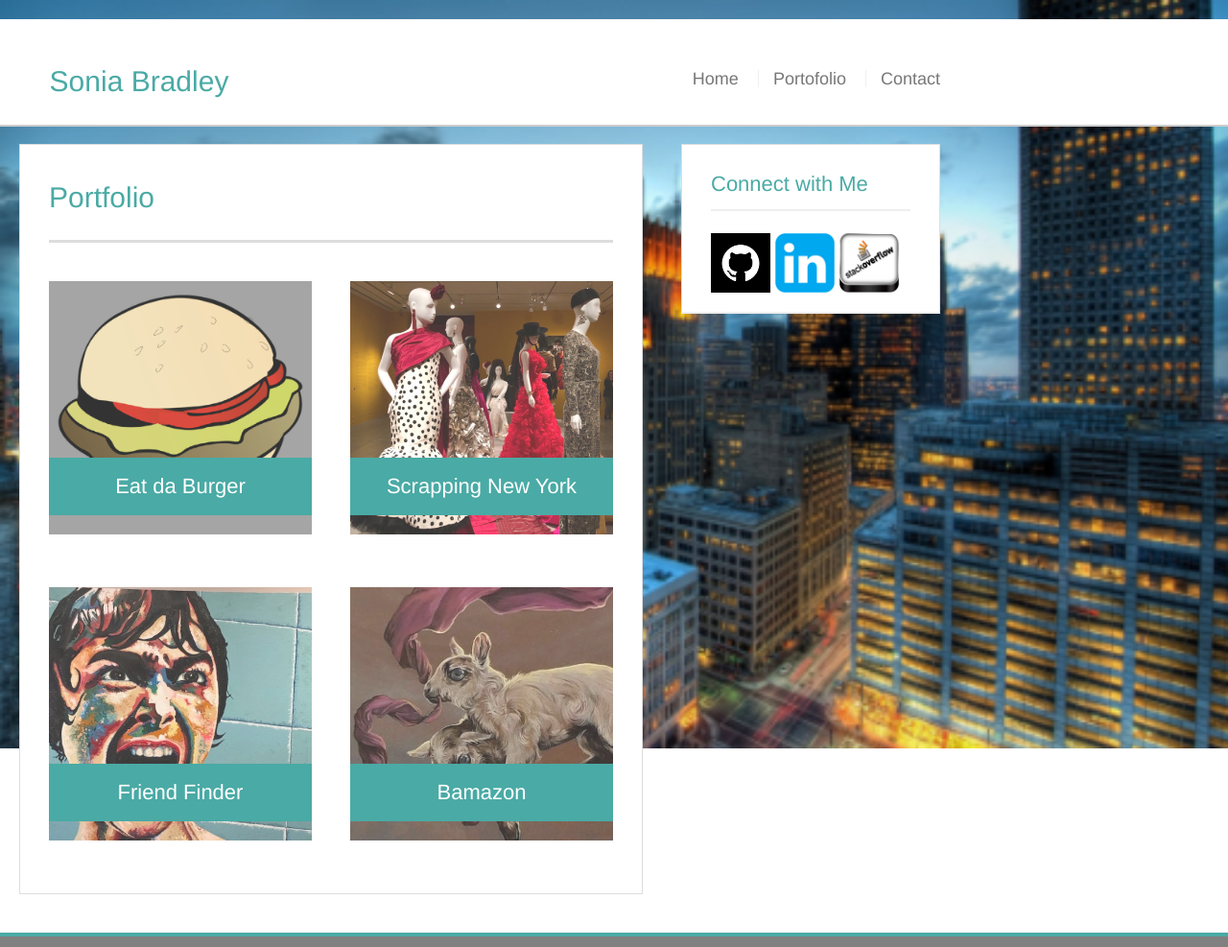
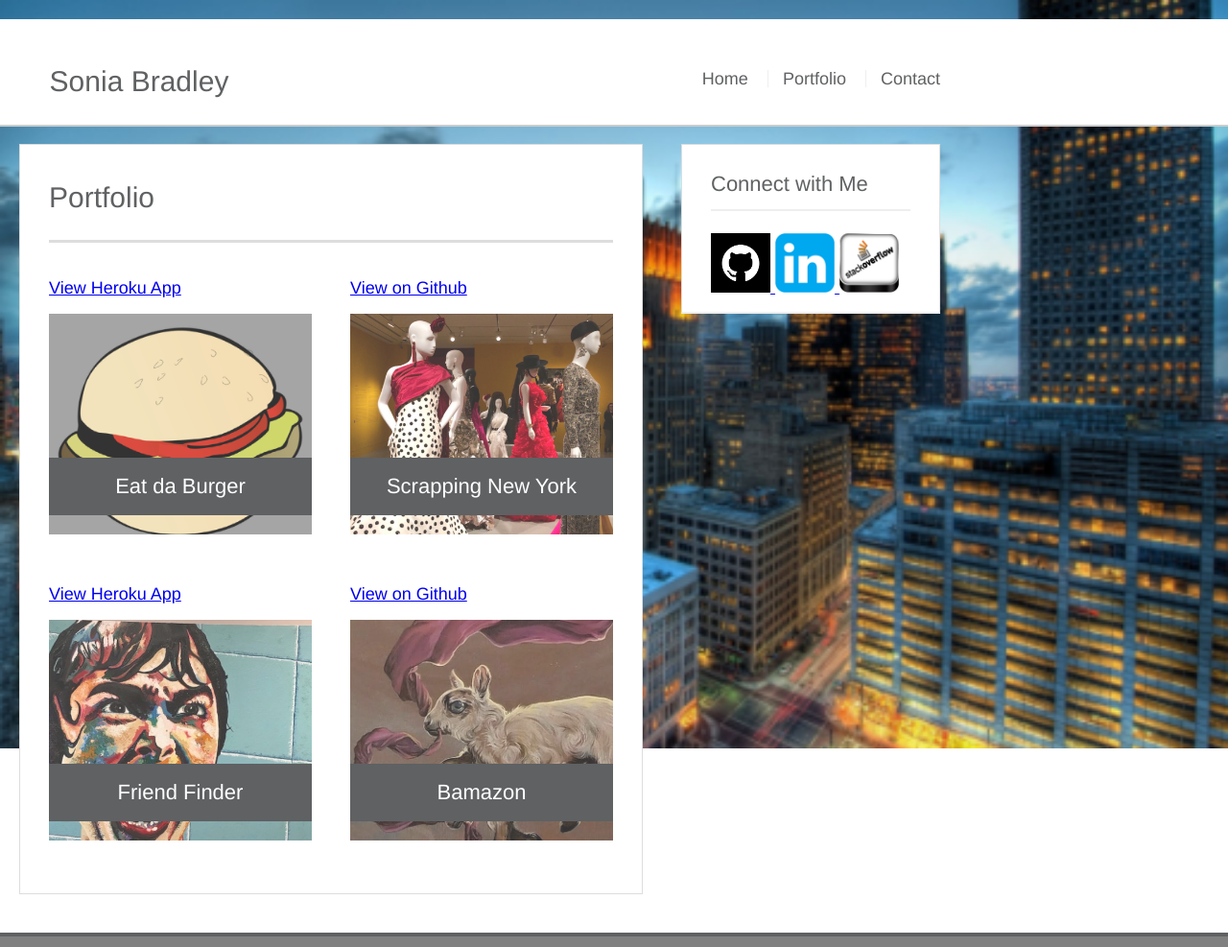
Before and after one commit to soniabradley/Portfolio, a plain HTML site: page portfolio.html in a window 1280 px wide. Shown: the top 987 px of the page at 96% size. Drawn offline with Linux system fonts and the light colour scheme.

Commit message:
added Portfolio Links

```diff
--- a/assets/css/style.css
+++ b/assets/css/style.css
@@ -10,7 +10,7 @@ body {
 	font-size: 18px;
 	line-height: 34px;
 	font-family: 'Helvetica Neue', Helvetica, Arial, sans-serif;
-	color: #777;
+	color: rgb(95, 97, 99);
 }
 /*changed margin settings*/
 .container {
@@ -31,7 +31,7 @@ p:last-child {
 h1, h2, h3 {
 	font-family: 'Helvetica Neue';
 	font-weight: 500;
-	color: #4aaaa5;
+	color: rgb(95, 97, 99);
 }
 
 h1 {
@@ -65,7 +65,7 @@ h2, h3 {
 	font-family: 'Helvetica Neue';
 	text-align: center;
 	line-height: 90px;
-	color: #4aaaa5;
+	color: rgb(95, 97, 99);;
 	font-weight: 500;
 	font-size: 30px;
 	text-decoration: none;
@@ -77,7 +77,7 @@ nav {
 }
 
 nav a {
-	color: #777;
+	color: rgb(95, 97, 99);
 	text-decoration: none;
 	margin-left: 15px;
 	display: inline-block;
@@ -150,7 +150,7 @@ footer {
 	color: #fff;
 	padding: 5px 0;
 	clear: both;
-	border-top: 4px solid #4aaaa5;
+	border-top: 4px solid rgb(95, 97, 99);
 	color: #ccc;
 	font-size: 12px;
 	text-align: center;
@@ -178,7 +178,7 @@ footer {
 
 .work h3 {
 	border-bottom: 0;
-	background: #4aaaa5;
+	background: rgb(95, 97, 99);
 	color: #fff;
 	text-align: center;
 	position: absolute;
@@ -222,7 +222,7 @@ textarea {
 }
 
 input[type=submit] {
-	background: #4aaaa5;
+	background: rgb(95, 97, 99);
 	border: 0 none;
 	color: #fff;
 	font-size: 18px;
--- a/portfolio.html
+++ b/portfolio.html
@@ -1,5 +1,6 @@
 <!DOCTYPE html>
 <html>
+
 <head>
   <title>Portfolio</title>
   <link rel="stylesheet" type="text/css" href="assets/css/reset.css">
@@ -12,7 +13,7 @@
       <a href="index.html" id="logo">Sonia Bradley</a>
       <nav>
         <a href="index.html">Home</a>
-        <a href="portfolio.html">Portofolio</a>
+        <a href="portfolio.html">Portfolio</a>
         <a href="contact.html">Contact</a>
       </nav>
     </div>
@@ -24,31 +25,27 @@
       <h1>Portfolio</h1>
 
       <div class="work">
+        <a href="https://mightyburger.herokuapp.com">View Heroku App</a>
         <img src="assets/images/burger.jpg" class="auth-image" alt="mightyBurger">
-
        <h3>Eat da Burger</h3>
-
       </div>
 
       <div class="work">
+        <a href="https://github.com/soniabradley/Scraping-NewYork">View on Github</a>
           <img src="assets/images/new-york.jpg" class="auth-image" alt="scrapingNewYork">
-
         <h3>Scrapping New York</h3>
-
       </div>
 
       <div class="work">
+          <a href="https://friendfinderhmk.herokuapp.com/survey">View Heroku App</a>
         <img src="assets/images/friend-finder.jpg" class="auth-image" alt="FriendFinder">
-
         <h3>Friend Finder</h3>
-
       </div>
 
       <div class="work">
+          <a href="https://github.com/soniabradley/Bamazon">View on Github</a>
         <img src="assets/images/bamazon.jpg" class="auth-image" alt="Bamazon">
-
         <h3>Bamazon</h3>
-
       </div>
 
     </section>
@@ -57,9 +54,15 @@
       <div id="connect">
         <h2>Connect with Me</h2>
 
-      <a href="https://github.com/soniabradley"><img src="assets/images/github.png" class="social" alt="Github"></a>
-			<a href="https://www.linkedin.com/in/sonia-bradley/"><img src="assets/images/linkedin.png" class="social" alt="LinkedIn"></a>
-			<a href="https://stackoverflow.com/users/8056446/sonia-molina-bradley"><img src="assets/images/stackoverflow.png" class="social" alt="Stack Overflow"></a>
+        <a href="https://github.com/soniabradley">
+          <img src="assets/images/github.png" class="social" alt="Github">
+        </a>
+        <a href="https://www.linkedin.com/in/sonia-bradley/">
+          <img src="assets/images/linkedin.png" class="social" alt="LinkedIn">
+        </a>
+        <a href="https://stackoverflow.com/users/8056446/sonia-molina-bradley">
+          <img src="assets/images/stackoverflow.png" class="social" alt="Stack Overflow">
+        </a>
       </div>
     </section>
   </div>
@@ -71,4 +74,5 @@
 
   </footer>
 </body>
+
 </html>
```
Also changed, not shown: contact.html (+1 -1 lines). Lines whose indentation alone changed are shown as unchanged.
